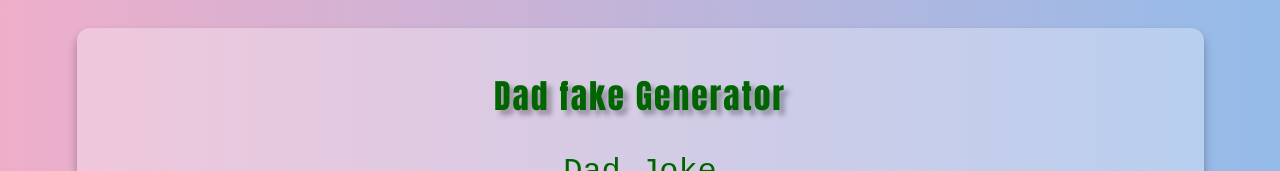
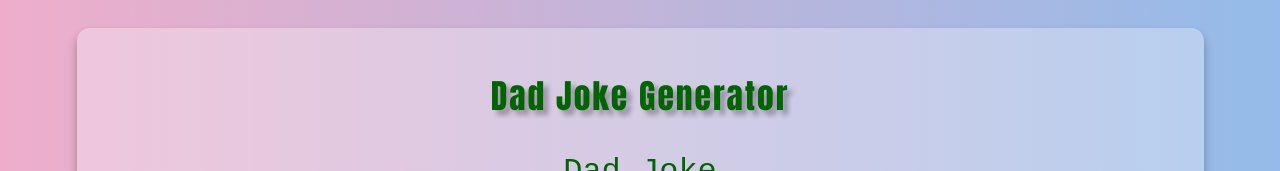
Before and after one commit to Stroller15/Dad-Joke-Generator, a plain HTML site: page index.html in a window 1280 px wide. Shown: the part 243-414 px from the top of the page. Drawn offline with Linux system fonts and the light colour scheme.

Commit message:
typo fix

```diff
--- a/index.html
+++ b/index.html
@@ -9,7 +9,7 @@
 </head>
 <body>
     <div class="container">
-        <h1 class="heading">Dad fake Generator</h1>
+        <h1 class="heading">Dad Joke Generator</h1>
         <p class="joke" id="joke">Dad Joke</p>
 
         <button class="btn" id="btn">Tell me a Joke</button>
```
